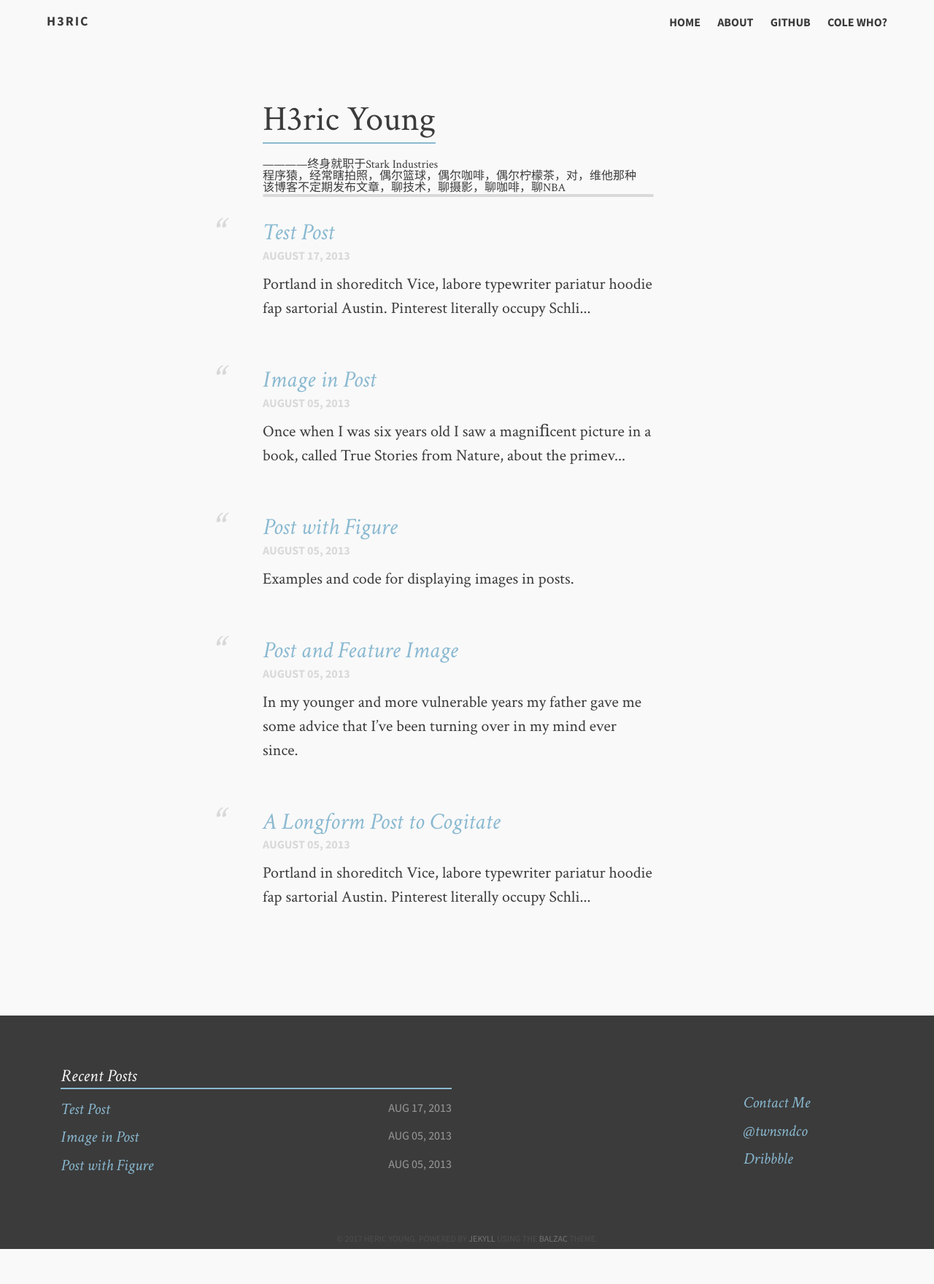
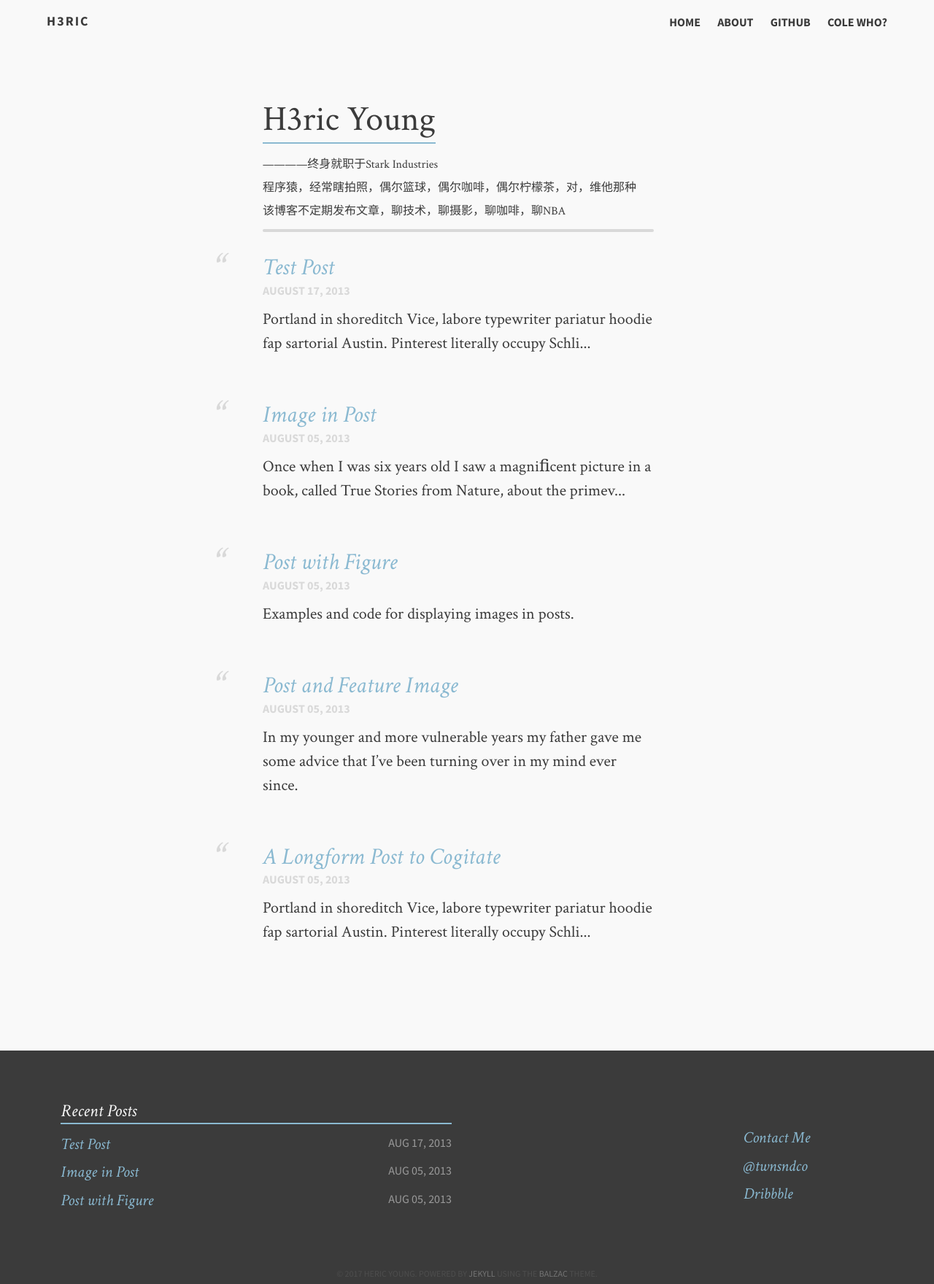
Before and after one commit to HericYoung/Blog, a Jekyll site: the page built from index.md, in a window 1280 px wide. Shown: the whole page at 73% size. Built offline with Jekyll 4.4.1, drawn with Linux system fonts in a browser that asks for light colours; before the commit the page ends 1712 px from its top, so only the background shows below that.

Commit message:
no message

```diff
--- a/_layouts/home.html
+++ b/_layouts/home.html
@@ -9,7 +9,7 @@
                 </lh>
                 <lh>
                   <h5><span>{{ page.description }}</span></h5>
-                </lh>
+                </lh><br>
                 <hr>
                   <!-- <img src="{{ page.image.lemontea }}"> -->
                   {% for post in site.posts %}
--- a/index.md
+++ b/index.md
@@ -1,7 +1,7 @@
 ---
 layout: home
 title: "H3ric Young"
-description: ————终身就职于Stark Industries<br>程序猿，经常瞎拍照，偶尔篮球，偶尔咖啡，偶尔柠檬茶，对，维他那种<br>该博客不定期发布文章，聊技术，聊摄影，聊咖啡，聊NBA<br>
+description: ————终身就职于Stark Industries<br><br>程序猿，经常瞎拍照，偶尔篮球，偶尔咖啡，偶尔柠檬茶，对，维他那种<br><br>该博客不定期发布文章，聊技术，聊摄影，聊咖啡，聊NBA<br>
 tags: [Jekyll, theme, responsive, blog, template]
 image:
   feature: typewriter.jpg
```
